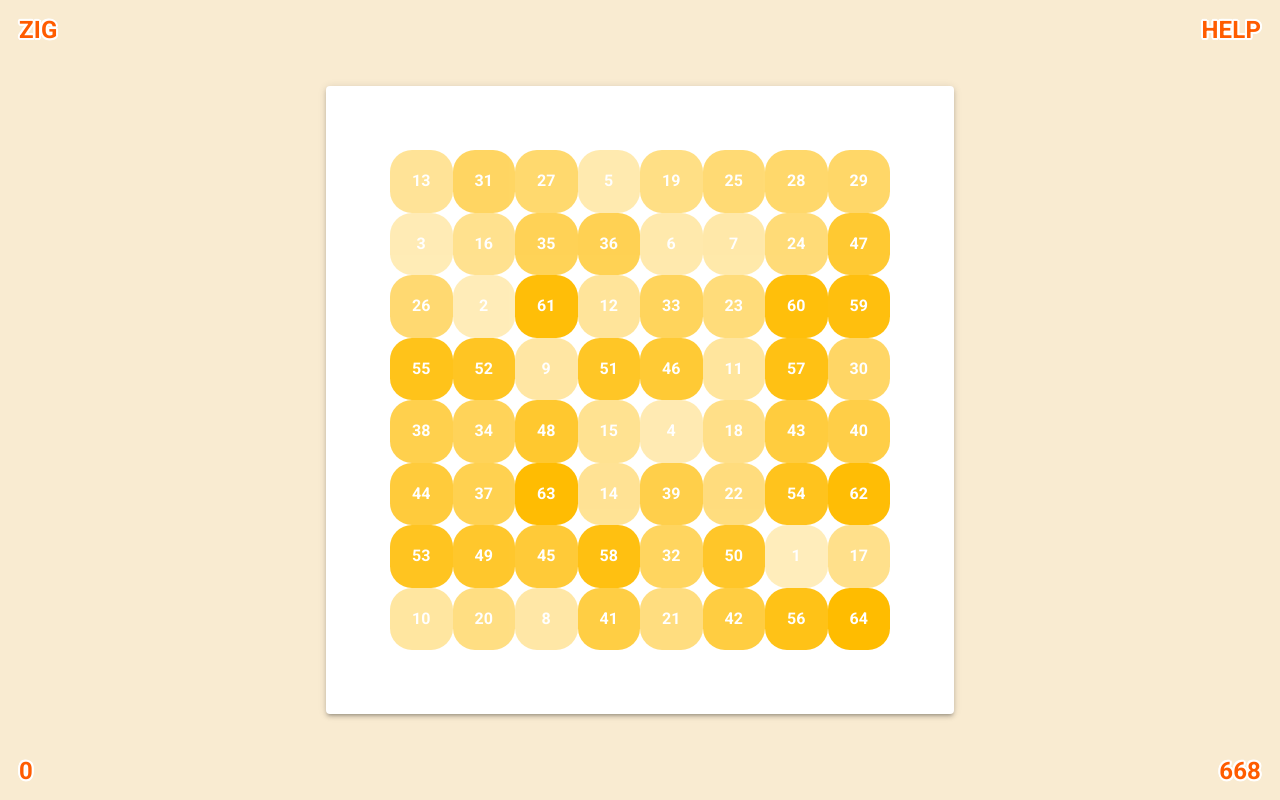
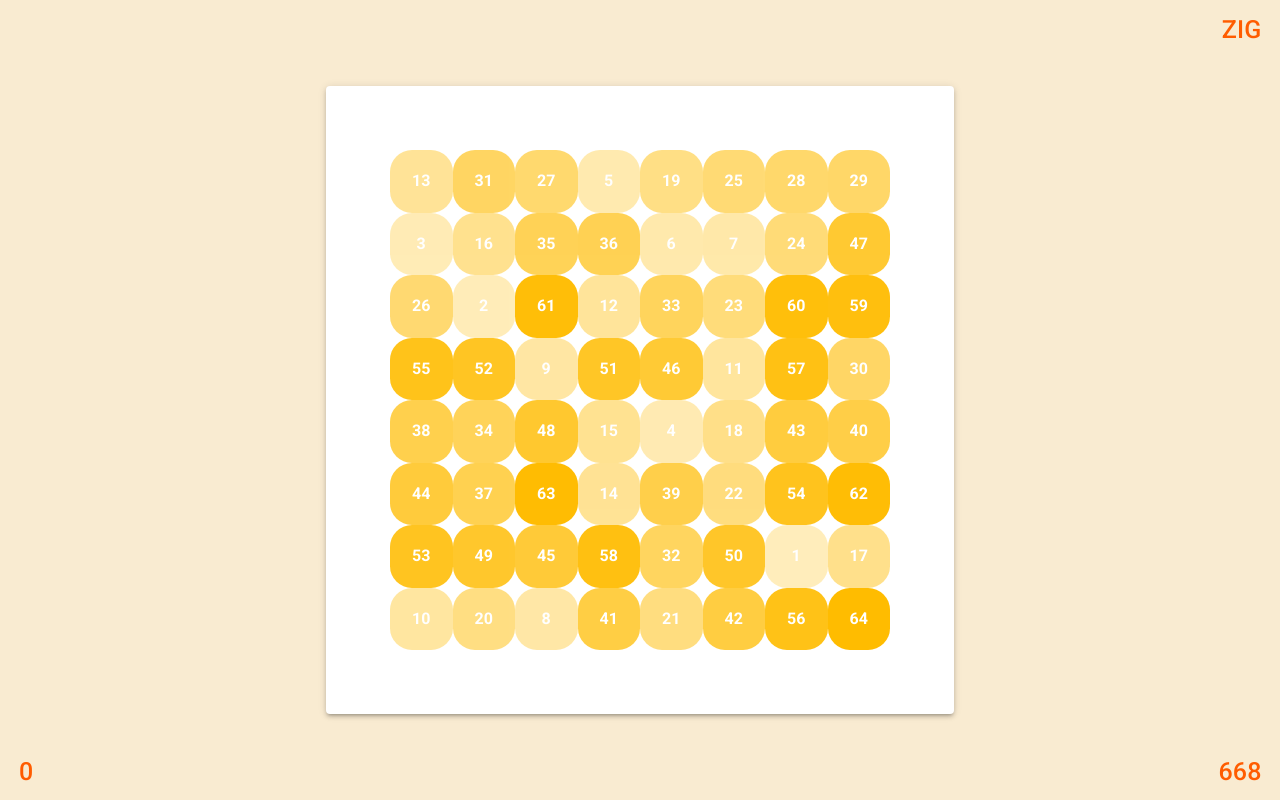
Before and after one commit to bryndyment/zig, a React (Create React App) app: page / in a window 1280 px wide. Built offline with nearby package versions, Linux system fonts and the light colour scheme.

Commit message:
confetti

```diff
--- a/package.json
+++ b/package.json
@@ -7,6 +7,7 @@
     "@emotion/styled": "11.8.1",
     "@mui/icons-material": "5.5.0",
     "@mui/material": "5.5.0",
+    "@types/canvas-confetti": "1.4.2",
     "@types/lodash": "4.14.179",
     "@types/node": "17.0.16",
     "@types/react": "17.0.40",
@@ -14,6 +15,7 @@
     "@types/react-router-dom": "5.3.3",
     "@typescript-eslint/eslint-plugin": "5.14.0",
     "@typescript-eslint/parser": "5.14.0",
+    "canvas-confetti": "1.5.1",
     "eslint": "8.11.0",
     "eslint-config-prettier": "8.5.0",
     "eslint-config-standard": "17.0.0-1",
--- a/src/components/Cell.tsx
+++ b/src/components/Cell.tsx
@@ -16,7 +16,7 @@ const styles = {
     fontSize: [13, 16],
     fontWeight: 'bold',
     justifyContent: 'center',
-    transition: 'background-color 0.5s, border-radius 0.7s, color 0.5s, opacity 0.5s',
+    transition: 'background-color 0.5s, border-radius 0.7s 0.1s, color 0.5s, opacity 0.5s',
     width: '100%'
   },
   cellWrapper: {
@@ -72,7 +72,7 @@ export const Cell: FC<CellProps> = ({ cell, index }) => {
         onMouseDown={handleMouseDown}
         sx={{
           ...styles.cell,
-          ...(!isAnswerVisible && validCells.has(index) && { cursor: 'pointer' }),
+          ...(!isAnswerVisible && (validCells.has(index) || path.includes(cell)) && { cursor: 'pointer' }),
           ...(!isPuzzleSolved && { borderRadius: '35%' }),
           ...(areNumbersVisible && { color: '#fff' }),
           ...{ backgroundColor: isAnswerVisible ? (ANSWER.includes(cell) ? ORANGE : YELLOW) : path.includes(cell) ? ORANGE : YELLOW },
--- a/src/components/Goal.tsx
+++ b/src/components/Goal.tsx
@@ -1,19 +1,18 @@
 import { Box } from '@mui/material'
 import { FC } from 'react'
-import { GOAL, ORANGE, OUTLINE } from '../const'
+import { GOAL, ORANGE } from '../const'
 
 // exports
 
 export const Goal: FC = () => (
   <Box
     sx={{
-      bottom: 11,
+      bottom: 9.5,
       color: ORANGE,
-      fontSize: 24,
-      fontWeight: 'bold',
+      fontSize: 25,
+      fontWeight: 500,
       position: 'absolute',
-      right: 19,
-      textShadow: OUTLINE
+      right: 18.5
     }}
   >
     {GOAL}
--- a/src/components/Help.tsx
+++ /dev/null
@@ -1,22 +0,0 @@
-import { Box } from '@mui/material'
-import { FC } from 'react'
-import { ORANGE, OUTLINE } from '../const'
-
-// exports
-
-export const Help: FC = () => (
-  <Box
-    sx={{
-      color: ORANGE,
-      fontSize: 24,
-      fontWeight: 'bold',
-      position: 'absolute',
-      right: 19,
-      textShadow: OUTLINE,
-      textTransform: 'uppercase',
-      top: 12
-    }}
-  >
-    Help
-  </Box>
-)
--- a/src/components/Menu.tsx
+++ b/src/components/Menu.tsx
@@ -1,7 +1,7 @@
 import { Box, Link } from '@mui/material'
 import { FC } from 'react'
 import { HelpDialog } from './dialogs/Help'
-import { ORANGE, OUTLINE } from '../const'
+import { ORANGE } from '../const'
 import { useOpening } from '../hooks/opening'
 import MenuIcon from '@mui/icons-material/Menu'
 
@@ -12,19 +12,9 @@ export const Menu: FC = () => {
 
   return (
     <>
-      <Box
-        sx={{
-          fontSize: 24,
-          fontWeight: 'bold',
-          left: 15,
-          position: 'absolute',
-          textShadow: OUTLINE,
-          textTransform: 'uppercase',
-          top: 15
-        }}
-      >
-        <Link onClick={opening.open} sx={{ color: ORANGE, cursor: 'pointer', textDecoration: 'none' }}>
-          <MenuIcon />
+      <Box sx={{ left: 16, position: 'absolute', top: 11.5 }}>
+        <Link onClick={opening.open} sx={{ color: ORANGE, cursor: 'pointer', display: 'none', textDecoration: 'none' }}>
+          <MenuIcon fontSize="large" />
         </Link>
       </Box>
 
--- a/src/components/Score.tsx
+++ b/src/components/Score.tsx
@@ -1,6 +1,6 @@
 import { Box } from '@mui/material'
 import { FC } from 'react'
-import { ORANGE, OUTLINE } from '../const'
+import { ORANGE } from '../const'
 import { useContext } from '../hooks/context'
 
 // exports
@@ -11,13 +11,12 @@ export const Score: FC = () => {
   return (
     <Box
       sx={{
-        bottom: 11,
+        bottom: 9.5,
         color: ORANGE,
-        fontSize: 24,
-        fontWeight: 'bold',
+        fontSize: 25,
+        fontWeight: 500,
         left: 19,
-        position: 'absolute',
-        textShadow: OUTLINE
+        position: 'absolute'
       }}
     >
       {score}
--- a/src/components/Zig.tsx
+++ b/src/components/Zig.tsx
@@ -1,6 +1,6 @@
 import { Box } from '@mui/material'
 import { FC } from 'react'
-import { ORANGE, OUTLINE } from '../const'
+import { ORANGE } from '../const'
 
 // exports
 
@@ -8,13 +8,12 @@ export const Zig: FC = () => (
   <Box
     sx={{
       color: ORANGE,
-      fontSize: 24,
-      fontWeight: 'bold',
-      left: 19,
+      fontSize: 25,
+      fontWeight: 500,
       position: 'absolute',
-      textShadow: OUTLINE,
+      right: 18.5,
       textTransform: 'uppercase',
-      top: 12
+      top: 11
     }}
   >
     Zig
--- a/src/const.ts
+++ b/src/const.ts
@@ -1906,8 +1906,6 @@ export const ANSWER = ANSWERS[INDEX]
 export const BOARD = BOARDS[INDEX]
 export const GOAL = ANSWER.reduce((accumulator, cell) => accumulator + cell, 0)
 export const ORANGE = '#ff5c00'
-export const OUTLINE =
-  'rgb(255, 255, 255) 2px 0 0, rgb(255, 255, 255) 1.75517px 0.958851px 0, rgb(255, 255, 255) 1.0806px 1.68294px 0, rgb(255, 255, 255) 0.141474px 1.99499px 0, rgb(255, 255, 255) -0.832294px 1.81859px 0, rgb(255, 255, 255) -1.60229px 1.19694px 0, rgb(255, 255, 255) -1.97998px 0.28224px 0, rgb(255, 255, 255) -1.87291px -0.701566px 0, rgb(255, 255, 255) -1.30729px -1.5136px 0, rgb(255, 255, 255) -0.421592px -1.95506px 0, rgb(255, 255, 255) 0.567324px -1.91785px 0, rgb(255, 255, 255) 1.41734px -1.41108px 0, rgb(255, 255, 255) 1.92034px -0.558831px 0'
 export const RANDOM = randomize(TODAY)
 export const SIZE = Math.sqrt(BOARD.length)
 export const SIZE_SQUARED = SIZE ** 2
--- a/src/function.ts
+++ b/src/function.ts
@@ -1,7 +1,8 @@
 import { Dispatch, SetStateAction } from 'react'
+import { ORANGE, SIZE, SIZE_SQUARED, YELLOW } from './const'
 import { Origin, ValidCells } from './type'
 import { Origins } from './enum'
-import { SIZE, SIZE_SQUARED } from './const'
+import confetti from 'canvas-confetti'
 
 // functions
 
@@ -22,6 +23,33 @@ export const getDay = () => Number(new Date().toLocaleString('sv').slice(8, 10))
 export const gtag = (...args: any[]) => (window as any).gtag?.('event', ...args)
 
 export const randomize = (date: string) => (Math.floor(mulberry32(date) * 100000) % 4) + 1
+
+export const showConfetti = () => {
+  const colors = [ORANGE, YELLOW]
+
+  const end = Date.now() + 5 * 1000
+
+  ;(function frame() {
+    confetti({
+      angle: 60,
+      colors,
+      origin: { x: 0, y: 0.65 },
+      particleCount: 2,
+      spread: 55
+    })
+    confetti({
+      angle: 120,
+      colors,
+      origin: { x: 1, y: 0.65 },
+      particleCount: 2,
+      spread: 55
+    })
+
+    if (Date.now() < end) {
+      requestAnimationFrame(frame)
+    }
+  })()
+}
 
 export const updateValidCells = (index: number, origin: Origin, setValidCells: Dispatch<SetStateAction<ValidCells>>) => {
   const validCells: ValidCells = new Set()
--- a/src/hooks/mobileMediaQuery.ts
+++ b/src/hooks/mobileMediaQuery.ts
@@ -3,4 +3,4 @@ import { useMediaQuery } from '@mui/material'
 
 // exported hooks
 
-export const useMobileMediaQuery = (breakpoint: any = 'desktop') => useMediaQuery(theme.breakpoints.down(breakpoint))
+export const useMobileMediaQuery = (breakpoint: any = 'xl') => useMediaQuery(theme.breakpoints.down(breakpoint))
--- a/src/pages/App.tsx
+++ b/src/pages/App.tsx
@@ -4,11 +4,11 @@ import { Cell } from '../components/Cell'
 import { Context } from '../context'
 import { FC, useEffect, useMemo, useState } from 'react'
 import { Goal } from '../components/Goal'
-import { Help } from '../components/Help'
+import { Menu } from '../components/Menu'
 import { Origin, ValidCells } from '../type'
 import { Score } from '../components/Score'
 import { Zig } from '../components/Zig'
-import { getDay, gtag } from '../function'
+import { getDay, gtag, showConfetti } from '../function'
 import { useConstructor } from '../hooks/constructor'
 import { useMobileMediaQuery } from '../hooks/mobileMediaQuery'
 
@@ -38,7 +38,7 @@ export const App: FC = () => {
 
   const [areNumbersVisible, setAreNumbersVisible] = useState(true)
   const [day] = useState(getDay)
-  const [isAnswerVisible, setIsAnswerVisible] = useState(false)
+  const [isAnswerVisible] = useState(false)
   const [origin, setOrigin] = useState<Origin | null>(null)
   const [path, setPath] = useState<number[]>([])
   const [validCells, setValidCells] = useState<ValidCells>(new Set())
@@ -57,8 +57,6 @@ export const App: FC = () => {
     const handleKeyDown = (event: KeyboardEvent) => {
       if (event.code === 'KeyC') {
         setAreNumbersVisible(areNumbersVisible => !areNumbersVisible)
-      } else if (event.code === 'KeyA') {
-        setIsAnswerVisible(isAnswerVisible => !isAnswerVisible)
       }
     }
 
@@ -77,28 +75,18 @@ export const App: FC = () => {
     }
   }, [score])
 
+  useEffect(() => {
+    if (isPuzzleSolved) {
+      showConfetti()
+    }
+  }, [isPuzzleSolved])
+
   return (
     <Context.Provider value={context}>
       <Grid container height="100%" justifyContent="center" onMouseDown={() => setPath([])}>
         <Grid alignItems="center" display="flex" item justifyContent="center" xs={12}>
-          <Paper
-            elevation={3}
-            square={isMobile}
-            sx={{
-              ...styles.paper
-              // ...(isPuzzleSolved && { borderRadius: '35%' })
-            }}
-          >
-            <Box
-              sx={{
-                ...styles.board
-                // ...(isPuzzleSolved && {
-                //   borderRadius: '35%',
-                //   transform: `rotate(${RANDOM * 90}deg)`,
-                //   transition: `border-radius 0.5s 1s, transform ${RANDOM * 0.5}s 2s`
-                // })
-              }}
-            >
+          <Paper elevation={3} square={isMobile} sx={styles.paper}>
+            <Box sx={styles.board}>
               {BOARD.map((cell, index) => (
                 <Cell cell={cell} index={index} key={cell} />
               ))}
@@ -106,7 +94,7 @@ export const App: FC = () => {
 
             <Goal />
 
-            <Help />
+            <Menu />
 
             <Score />
 
--- a/src/theme.js
+++ b/src/theme.js
@@ -1,3 +1,4 @@
+import { ORANGE, YELLOW } from './const'
 import { createTheme } from '@mui/material/styles'
 
 // exporteds
@@ -5,8 +6,16 @@ import { createTheme } from '@mui/material/styles'
 export const theme = createTheme({
   breakpoints: {
     values: {
-      desktop: 660,
-      mobile: 0
+      xl: 660,
+      xs: 0
+    }
+  },
+  palette: {
+    primary: {
+      main: ORANGE
+    },
+    secondary: {
+      main: YELLOW
     }
   }
 })
```
Also changed, not shown: 1 other file (tests, documents, lock files or other folders).
